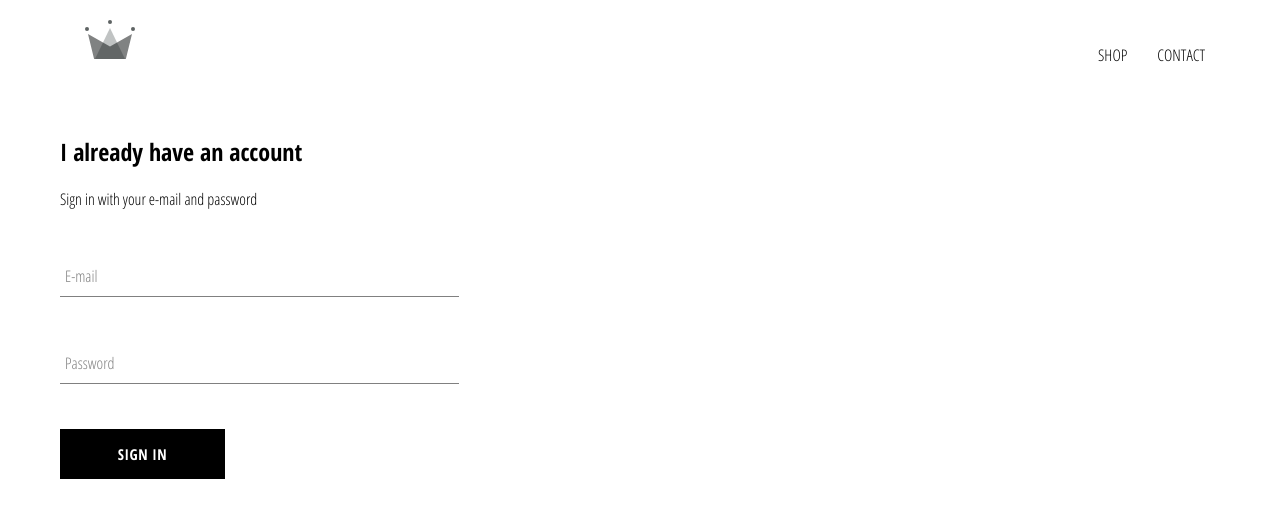
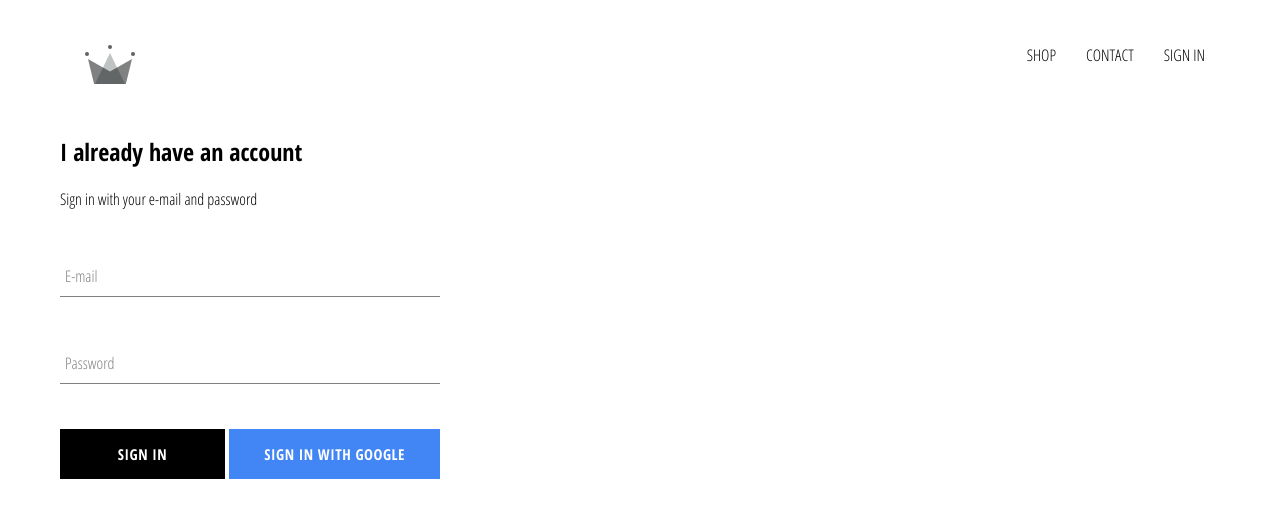
Before and after one commit to jeanrraschini/E-Commerce-Plataform, a React (Create React App) app in the folder crown-clothing/: page /signIn in a window 1280 px wide. Shown: the top 518 px of the page. Built offline with nearby package versions, Linux system fonts and the light colour scheme; no server answers.

Commit message:
feat(auth): firebase integration and signin page

```diff
--- a/crown-clothing/package.json
+++ b/crown-clothing/package.json
@@ -6,6 +6,7 @@
     "@testing-library/jest-dom": "^5.11.4",
     "@testing-library/react": "^11.1.0",
     "@testing-library/user-event": "^12.1.10",
+    "firebase": "^8.2.7",
     "react": "^17.0.1",
     "react-dom": "^17.0.1",
     "react-scripts": "4.0.1",
--- a/crown-clothing/src/App.css
+++ b/crown-clothing/src/App.css
@@ -1,3 +1,7 @@
+* {
+  box-sizing: border-box;
+}
+
 body {
   font-family: 'Open Sans Condensed';
   padding: 20px 60px;
--- a/crown-clothing/src/App.js
+++ b/crown-clothing/src/App.js
@@ -1,14 +1,25 @@
-import React from 'react'
+import React, { useState, useEffect } from 'react'
 import Homepage from './containers/Home/Homepage'
 import ShopPage from './containers/Shop/ShopPage'
 import SignInAndSignUp from './containers/SignIn/SignInAndSignUp'
 import Header from './components/Header'
-import  { Switch, Route } from 'react-router-dom'
+import { Switch, Route } from 'react-router-dom'
+import { auth } from './firebase/firebase.utils'
 import './App.css'
 
 const App = () => {
+  const [user, setUser] = useState({
+    currentUser: null
+  })
+
+  useEffect(() => {
+      auth.onAuthStateChanged(user => {
+      setUser({currentUser : user})
+    })
+  }, [])
+
   return (<>
-    <Header />
+    <Header currentUser={(user || {}).currentUser}/>
     <Switch>
       <Route exact path='/' component={Homepage} />
       <Route path='/shop' component={ShopPage} />
--- a/crown-clothing/src/components/Button.js
+++ b/crown-clothing/src/components/Button.js
@@ -22,10 +22,20 @@ const StyledButton = styled.button`
     background-color: white;
     color: black;
     border: 1px solid black;
+  }
+
+  &.google-sign-in {
+    background-color: #4285f4;
+    color: #fff;
+
+    &:hover {
+      background-color: #357ae8;
+      border: none
+    }
   }`
 
-const Button = ({ children, ...otherButtonProps }) => {
-  return <StyledButton {...otherButtonProps}>{children}</StyledButton>
+const Button = ({ children, isGoogleSignIn, ...otherButtonProps }) => {
+  return <StyledButton className={isGoogleSignIn ? 'google-sign-in' : null} {...otherButtonProps}>{children}</StyledButton>
 }
 
 export default Button
--- a/crown-clothing/src/components/Header.js
+++ b/crown-clothing/src/components/Header.js
@@ -2,6 +2,7 @@ import React from 'react'
 import styled from 'styled-components'
 import { Link } from 'react-router-dom'
 import { ReactComponent as Logo } from '../assets/crown.svg'
+import { auth } from '../firebase/firebase.utils'
 
 const Wrapper = styled.div`
   height: 70px;
@@ -17,6 +18,8 @@ const Wrapper = styled.div`
   }
   & .option {
     padding: 10px 15px;
+    text-transform: uppercase;
+    cursor: pointer;
   }
 `
 
@@ -28,7 +31,7 @@ const Options = styled.div`
   justify-content: flex-end;
 `
 
-const Header = () => {
+const Header = ({ currentUser }) => {
   return <Wrapper>
     <Link className='logo-container' to='/'>
       <Logo />
@@ -36,6 +39,10 @@ const Header = () => {
     <Options>
       <Link className='option' to='/shop'>SHOP</Link>
       <Link className='option' to='/shop'>CONTACT</Link>
+      {currentUser ?
+        <div className='option' onClick={() => auth.signOut()}>Sign out</div>
+        :
+        <Link className='option' to='/signIn'>Sign In</Link>}
     </Options>
   </Wrapper>
 
--- a/crown-clothing/src/components/SignIn.js
+++ b/crown-clothing/src/components/SignIn.js
@@ -1,17 +1,23 @@
-import React, { useState, useEffect } from 'react'
+import React, { useState } from 'react'
 import styled from 'styled-components'
 import FormInput from '../components/FormInput'
 import Button from '../components/Button'
+import { signInWithGoogle } from '../firebase/firebase.utils'
 
 const SignInBlock = styled.div`
   width: 100%;
-  max-width: 30vw;
+  max-width: 380px;
   display: flex;
   flex-direction: column
 `
 
 const Title = styled.h2`
   margin: 20px 0
+`
+
+const ButtonsBox = styled.div`
+  display: flex;
+  justify-content: space-between;
 `
 
 const SignIn = () => {
@@ -36,10 +42,6 @@ const SignIn = () => {
     })
   }
 
-  useEffect(() => {
-
-  },)
-
   return (<SignInBlock>
     <Title>I already have an account</Title>
     <span>Sign in with your e-mail and password</span>
@@ -60,7 +62,10 @@ const SignIn = () => {
         handleChange={(e) => handleChange(e.target)}
         required
       />
-      <Button type="submit" name="Submit Form">Sign in</Button>
+      <ButtonsBox>
+        <Button type="submit" name="Submit Form">Sign in</Button>
+        <Button onClick={signInWithGoogle} isGoogleSignIn >Sign in with google</Button>
+      </ButtonsBox>
     </form>
   </SignInBlock>)
 }
--- /dev/null
+++ b/crown-clothing/src/firebase/firebase.utils.js
@@ -0,0 +1,27 @@
+import firebase from 'firebase/app'
+import 'firebase/firestore'
+import 'firebase/auth'
+
+const config = {
+  apiKey: "AIzaSyAbd1lXTr_bkRL84ctqdCvxCbxCt6Tn8GY",
+  authDomain: "crown-clothing-db-d7964.firebaseapp.com",
+  projectId: "crown-clothing-db-d7964",
+  storageBucket: "crown-clothing-db-d7964.appspot.com",
+  messagingSenderId: "202128708487",
+  appId: "1:202128708487:web:05ec570aeb5e185b023922"
+};
+
+firebase.initializeApp(config);
+
+// exporta os métodos importados
+export const auth = firebase.auth();
+export const firestore = firebase.firestore();
+
+// Acessa o provedor de autenticação do Google (google auth provider) no Firebase
+const provider = new firebase.auth.GoogleAuthProvider()
+
+// Parâmetro que determina o uso do 'pop-up' de contas Google nos processos de autenticação e sign in
+provider.setCustomParameters({ prompt: 'select_account' })
+export const signInWithGoogle = () => auth.signInWithPopup(provider)
+
+export default firebase
```
Also changed, not shown: 2 other files (tests, documents, lock files or other folders).
